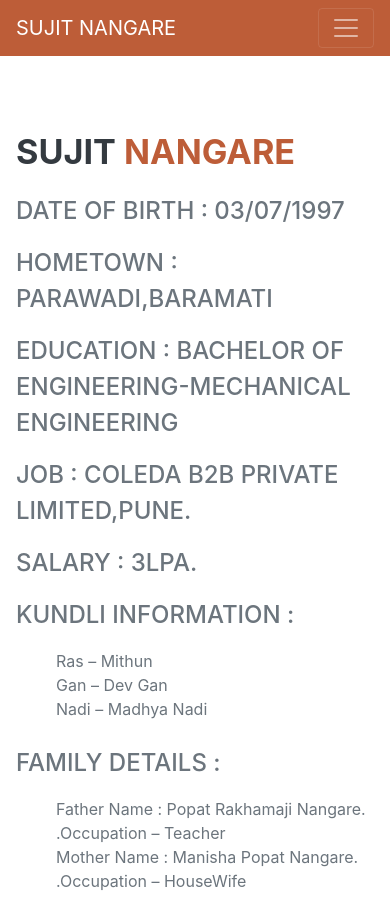
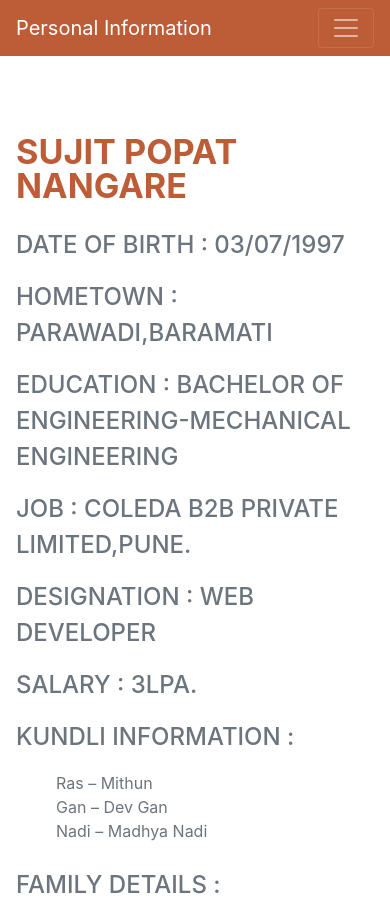
Before and after one commit to sujit6060/Bio, a plain HTML site: page index.html in a window 390 px wide. Shown: the top 906 px of the page. Drawn offline with nearby package versions, Linux system fonts and the light colour scheme; a web font is replaced by a local one.

Commit message:
upadted bio

```diff
--- a/index.html
+++ b/index.html
@@ -15,7 +15,7 @@
         <!-- Navigation-->
         <nav class="navbar navbar-expand-lg navbar-dark bg-primary fixed-top" id="sideNav">
             <a class="navbar-brand js-scroll-trigger" href="#page-top">
-                <span class="d-block d-lg-none">SUJIT NANGARE</span>            </a>
+                <span class="d-block d-lg-none">Personal Information</span>            </a>
             <button class="navbar-toggler" type="button" data-bs-toggle="collapse" data-bs-target="#navbarResponsive" aria-controls="navbarResponsive" aria-expanded="false" aria-label="Toggle navigation"><span class="navbar-toggler-icon"></span></button>
             <div class="collapse navbar-collapse" id="navbarResponsive">
                 <ul class="navbar-nav">
@@ -38,8 +38,8 @@
                         <div class="flex-grow-1">
                             <div class="resume-section-content">
                                 <h1 class="mb-0">
-                                    SUJIT
-                                    <span class="text-primary">NANGARE</span>
+
+                                    <span class="text-primary">SUJIT POPAT NANGARE</span>
                                 </h1>
                                 <br>
                             </div>
@@ -47,6 +47,7 @@
                             <div class="subheading mb-3">Hometown : Parawadi,Baramati</div>
                             <div class="subheading mb-3">Education : Bachelor of Engineering-Mechanical Engineering</div>
                             <div class="subheading mb-3">Job : Coleda B2B Private Limited,Pune.</div>
+                            <div class="subheading mb-3">Designation : Web Developer</div>
                             <div class="subheading mb-3">Salary : 3LPA.</div>
                             <div class="subheading mb-3">Kundli Information :</div>
                             <ul class="fa-ul mb-0">
```
